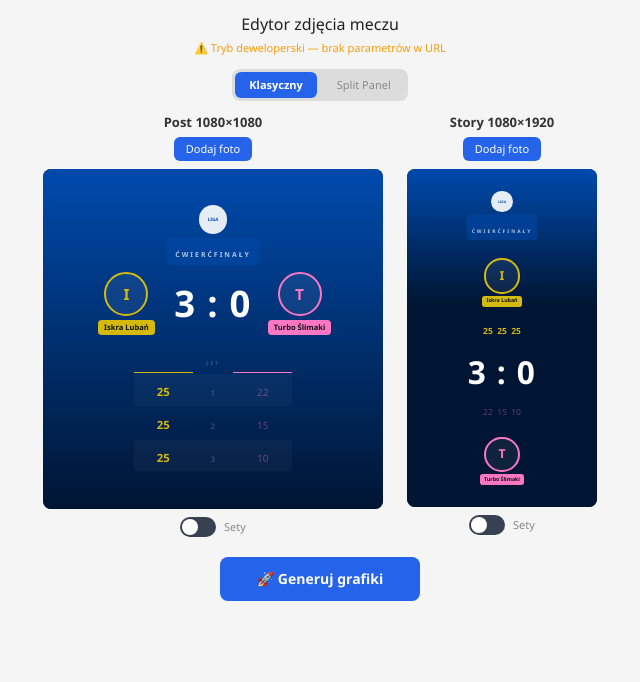
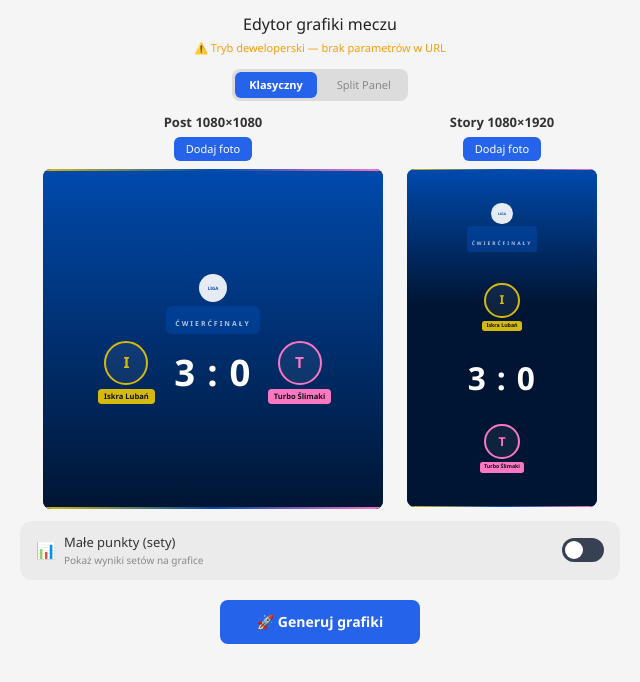
Before and after one commit to Kamil-Kwiecinski/liga-photo-editor, a React (Vite) app: page / in a window 1280 px wide. Shown: the top 682 px of the page, without its empty margins (320-960 px from the left). Built offline with nearby package versions, Linux system fonts and the light colour scheme.

Commit message:
Update PhotoEditor.jsx

```diff
--- a/src/PhotoEditor.jsx
+++ b/src/PhotoEditor.jsx
@@ -75,10 +75,11 @@ function rescaleBgPos(bgPos, oldZoom, newZoom, targetW, targetH, previewW, natW,
   return `${newPx.toFixed(0)}px ${newPy.toFixed(0)}px`;
 }
 
-// ── CLASSIC OVERLAYS ─────────────────────────────────────────────────────────
+// ── CLASSIC OVERLAYS (with photo) ────────────────────────────────────────────
 function PhotoOverlayPost({ s, m, showSets, selectedSponsors }) {
+  const sponsorBarH = selectedSponsors.length > 0 ? 80 : 0;
   return (
-    <div className="absolute inset-0 flex flex-col items-center justify-end z-10" style={{ pointerEvents: "none", paddingBottom: (40 + (selectedSponsors.length > 0 ? 80 * s : 0)) * s }}>
+    <div className="absolute inset-0 flex flex-col items-center justify-end z-10" style={{ pointerEvents: "none", paddingBottom: (40 + sponsorBarH) * s }}>
       <div style={{ position: "absolute", top: 20 * s, left: "50%", transform: "translateX(-50%)", background: "rgba(0,0,0,0.6)", borderRadius: "50%", width: 90 * s, height: 90 * s, display: "flex", alignItems: "center", justifyContent: "center" }}>
         <span style={{ color: "#fff", fontSize: 12 * s, fontWeight: 700 }}>LIGA</span></div>
       <div style={{ position: "absolute", top: 130 * s, left: "50%", transform: "translateX(-50%)", background: "rgba(0,0,0,0.5)", padding: `${4 * s}px ${20 * s}px`, borderRadius: 12 * s }}>
@@ -101,8 +102,9 @@ function PhotoOverlayPost({ s, m, showSets, selectedSponsors }) {
     </div>);
 }
 function PhotoOverlayStory({ s, m, showSets, selectedSponsors }) {
+  const sponsorBarH = selectedSponsors.length > 0 ? 100 : 0;
   return (
-    <div className="absolute inset-0 flex flex-col items-center justify-end z-10" style={{ pointerEvents: "none", paddingBottom: (80 + (selectedSponsors.length > 0 ? 100 * s : 0)) * s }}>
+    <div className="absolute inset-0 flex flex-col items-center justify-end z-10" style={{ pointerEvents: "none", paddingBottom: (80 + sponsorBarH) * s }}>
       <div style={{ position: "absolute", top: 60 * s, left: "50%", transform: "translateX(-50%)", background: "rgba(0,0,0,0.6)", borderRadius: "50%", width: 120 * s, height: 120 * s, display: "flex", alignItems: "center", justifyContent: "center" }}>
         <span style={{ color: "#fff", fontSize: 16 * s, fontWeight: 700 }}>LIGA</span></div>
       <div style={{ position: "absolute", top: 210 * s, left: "50%", transform: "translateX(-50%)", background: "rgba(0,0,0,0.5)", padding: `${6 * s}px ${24 * s}px`, borderRadius: 16 * s }}>
@@ -199,7 +201,7 @@ function SplitPanelOverlayStory({ s, m, selectedSponsors }) {
         {selectedSponsors.map((url, i) => <img key={i} src={url} alt="" style={{ height: 52 * s, maxWidth: 120 * s, objectFit: "contain", filter: "brightness(0) invert(1)", opacity: 0.7 }} />)}</div>)}</div>);
 }
 
-// ── SPLIT PANEL OVERLAYS — PREVIEW (zapowiedź) ──────────────────────────────
+// ── SPLIT PANEL OVERLAYS — PREVIEW ───────────────────────────────────────────
 function SplitPanelPreviewPost({ s, m, selectedSponsors }) {
   const panelW = 0.42; const sponsorBarH = selectedSponsors.length > 0 ? 80 : 0; const panelPadBottom = 28 + sponsorBarH;
   const homeNameFs = m.team_home.length > 14 ? 18 : 22; const awayNameFs = m.team_away.length > 14 ? 18 : 22;
@@ -262,11 +264,16 @@ function SplitPanelPreviewStory({ s, m, selectedSponsors }) {
 }
 
 // ── NO-PHOTO VARIANTS ────────────────────────────────────────────────────────
-function NoPhotoPost({ s, m }) {
+// showSets: OFF = no sets at all, ON = set table (post) / score rows (story)
+// selectedSponsors: shown at bottom bar
+function NoPhotoPost({ s, m, showSets, selectedSponsors }) {
   const isPreview = m.mode === "preview";
+  const sponsorBarH = selectedSponsors.length > 0 ? 80 : 0;
   return (
     <div className="absolute inset-0" style={{ background: `linear-gradient(180deg, ${m.color_liga} 0%, #001533 100%)` }}>
-      <div className="absolute inset-0 flex flex-col items-center justify-center z-10" style={{ pointerEvents: "none", gap: 12 * s }}>
+      <div style={{ position: "absolute", top: 0, left: 0, right: 0, height: 6 * s, background: `linear-gradient(90deg, ${m.color_home}, ${m.color_liga}, ${m.color_away})` }} />
+      <div style={{ position: "absolute", bottom: sponsorBarH * s, left: 0, right: 0, height: 6 * s, background: `linear-gradient(90deg, ${m.color_home}, ${m.color_liga}, ${m.color_away})` }} />
+      <div className="absolute inset-0 flex flex-col items-center justify-center z-10" style={{ pointerEvents: "none", gap: 12 * s, paddingBottom: sponsorBarH * s }}>
         <LigaLogo s={s} m={m} size={90} light />
         <KolejkaBadge s={s} m={m} fontSize={22} light />
         <div className="flex items-center justify-center" style={{ gap: 32 * s, marginTop: 10 * s }}>
@@ -277,13 +284,19 @@ function NoPhotoPost({ s, m }) {
           <div style={{ textAlign: "center", marginTop: 10 * s }}>
             <div style={{ fontSize: 28 * s, fontWeight: 700, color: "#fff" }}>{m.data_meczu} • {m.godzina}</div>
             <div style={{ color: "rgba(255,255,255,0.5)", fontSize: 18 * s, marginTop: 4 * s }}>{m.miejsce}</div></div>
-        ) : <SetTable s={s} m={m} />}</div></div>);
+        ) : (showSets && <SetTable s={s} m={m} />)}</div>
+      {selectedSponsors.length > 0 && (
+        <div style={{ position: "absolute", bottom: 0, left: 0, right: 0, height: 80 * s, background: "rgba(0,0,0,0.8)", display: "flex", alignItems: "center", justifyContent: "center", gap: 8 * s, zIndex: 20 }}>
+          {selectedSponsors.map((url, i) => <img key={i} src={url} alt="" style={{ height: 42 * s, maxWidth: 120 * s, objectFit: "contain", filter: "brightness(0) invert(1)" }} />)}</div>)}</div>);
 }
-function NoPhotoStory({ s, m }) {
+function NoPhotoStory({ s, m, showSets, selectedSponsors }) {
   const isPreview = m.mode === "preview";
+  const sponsorBarH = selectedSponsors.length > 0 ? 100 : 0;
   return (
     <div className="absolute inset-0" style={{ background: `linear-gradient(180deg, ${m.color_liga} 0%, #001533 40%, #001533 100%)` }}>
-      <div className="absolute inset-0 flex flex-col items-center justify-evenly z-10" style={{ pointerEvents: "none", paddingTop: 20 * s, paddingBottom: 20 * s }}>
+      <div style={{ position: "absolute", top: 0, left: 0, right: 0, height: 6 * s, background: `linear-gradient(90deg, ${m.color_home}, ${m.color_liga}, ${m.color_away})` }} />
+      <div style={{ position: "absolute", bottom: sponsorBarH * s, left: 0, right: 0, height: 6 * s, background: `linear-gradient(90deg, ${m.color_home}, ${m.color_liga}, ${m.color_away})` }} />
+      <div className="absolute inset-0 flex flex-col items-center justify-evenly z-10" style={{ pointerEvents: "none", paddingTop: 20 * s, paddingBottom: (20 + sponsorBarH) * s }}>
         <div className="flex flex-col items-center" style={{ gap: 12 * s }}>
           <LigaLogo s={s} m={m} size={120} light />
           <KolejkaBadge s={s} m={m} fontSize={28} light /></div>
@@ -291,15 +304,18 @@ function NoPhotoStory({ s, m }) {
         {isPreview ? (
           <span style={{ fontSize: 180 * s, fontWeight: 900, color: "#fff", lineHeight: 1, letterSpacing: 8 * s }}>VS</span>
         ) : (<>
-          <div className="flex justify-center" style={{ gap: 20 * s }}>
-            {m.set_scores.map((sc, i) => { const won = sc.home > sc.away; return <span key={i} style={{ fontSize: 48 * s, color: won ? m.color_home : m.color_home + '66', fontWeight: won ? 800 : 400, minWidth: 60 * s, textAlign: "center", display: "inline-block" }}>{sc.home}</span>; })}</div>
+          {showSets && <div className="flex justify-center" style={{ gap: 20 * s }}>
+            {m.set_scores.map((sc, i) => { const won = sc.home > sc.away; return <span key={i} style={{ fontSize: 48 * s, color: won ? m.color_home : m.color_home + '66', fontWeight: won ? 800 : 400, minWidth: 60 * s, textAlign: "center", display: "inline-block" }}>{sc.home}</span>; })}</div>}
           <span style={{ fontSize: 180 * s, fontWeight: 900, color: "#fff", lineHeight: 1, letterSpacing: 8 * s }}>{m.sets_home} : {m.sets_away}</span>
-          <div className="flex justify-center" style={{ gap: 20 * s }}>
-            {m.set_scores.map((sc, i) => { const won = sc.away > sc.home; return <span key={i} style={{ fontSize: 48 * s, color: won ? m.color_away : m.color_away + '66', fontWeight: won ? 800 : 400, minWidth: 60 * s, textAlign: "center", display: "inline-block" }}>{sc.away}</span>; })}</div></>)}
+          {showSets && <div className="flex justify-center" style={{ gap: 20 * s }}>
+            {m.set_scores.map((sc, i) => { const won = sc.away > sc.home; return <span key={i} style={{ fontSize: 48 * s, color: won ? m.color_away : m.color_away + '66', fontWeight: won ? 800 : 400, minWidth: 60 * s, textAlign: "center", display: "inline-block" }}>{sc.away}</span>; })}</div>}</>)}
         <TeamCircle s={s} m={m} team="away" size={200} fontSize={30} light />
         {isPreview && (<div style={{ textAlign: "center" }}>
           <div style={{ fontSize: 48 * s, fontWeight: 700, color: "#fff", letterSpacing: 2 }}>{m.data_meczu} • {m.godzina}</div>
-          <div style={{ color: "rgba(255,255,255,0.5)", fontSize: 28 * s, marginTop: 6 * s }}>{m.miejsce}</div></div>)}</div></div>);
+          <div style={{ color: "rgba(255,255,255,0.5)", fontSize: 28 * s, marginTop: 6 * s }}>{m.miejsce}</div></div>)}</div>
+      {selectedSponsors.length > 0 && (
+        <div style={{ position: "absolute", bottom: 0, left: 0, right: 0, height: 100 * s, background: "rgba(0,0,0,0.8)", display: "flex", alignItems: "center", justifyContent: "center", gap: 8 * s, zIndex: 20 }}>
+          {selectedSponsors.map((url, i) => <img key={i} src={url} alt="" style={{ height: 52 * s, maxWidth: 140 * s, objectFit: "contain", filter: "brightness(0) invert(1)" }} />)}</div>)}</div>);
 }
 
 // ── SHARED COMPONENTS ────────────────────────────────────────────────────────
@@ -360,7 +376,7 @@ function PreviewPanel({ label, targetW, targetH, image, imageNat, zoom, bgPos, s
   const onUp = () => { setDragging(false); setDragStart(null); };
 
   function renderOverlay() {
-    if (!image) return isStory ? <NoPhotoStory s={s} m={m} /> : <NoPhotoPost s={s} m={m} />;
+    if (!image) return isStory ? <NoPhotoStory s={s} m={m} showSets={showSets} selectedSponsors={selectedSponsors} /> : <NoPhotoPost s={s} m={m} showSets={showSets} selectedSponsors={selectedSponsors} />;
     if (m.mode === "preview") return isStory ? <SplitPanelPreviewStory s={s} m={m} selectedSponsors={selectedSponsors} /> : <SplitPanelPreviewPost s={s} m={m} selectedSponsors={selectedSponsors} />;
     if (graphicStyle === "split_panel") return isStory ? <SplitPanelOverlayStory s={s} m={m} selectedSponsors={selectedSponsors} /> : <SplitPanelOverlayPost s={s} m={m} selectedSponsors={selectedSponsors} />;
     return isStory ? <PhotoOverlayStory s={s} m={m} showSets={showSets} selectedSponsors={selectedSponsors} /> : <PhotoOverlayPost s={s} m={m} showSets={showSets} selectedSponsors={selectedSponsors} />;
@@ -402,12 +418,16 @@ export default function PhotoEditor() {
   const isPreview = m.mode === "preview";
   const availableStyles = isPreview ? STYLES_PREVIEW : STYLES_RESULT;
   const [graphicStyle, setGraphicStyle] = useState(isPreview ? "split_panel" : "classic");
+
   const [postImage, setPostImage] = useState(null); const [postImageNat, setPostImageNat] = useState({ w: 0, h: 0 });
   const [postZoom, setPostZoom] = useState(150); const [postBgPos, setPostBgPos] = useState("0px 0px");
-  const [postShowSets, setPostShowSets] = useState(false); const [postSponsors, setPostSponsors] = useState([]);
   const [storyImage, setStoryImage] = useState(null); const [storyImageNat, setStoryImageNat] = useState({ w: 0, h: 0 });
   const [storyZoom, setStoryZoom] = useState(150); const [storyBgPos, setStoryBgPos] = useState("0px 0px");
-  const [storyShowSets, setStoryShowSets] = useState(false); const [storySponsors, setStorySponsors] = useState([]);
+
+  // Shared controls
+  const [showSets, setShowSets] = useState(false);
+  const [selectedSponsors, setSelectedSponsors] = useState([]);
+
   const [status, setStatus] = useState(null);
   const [resultUrls, setResultUrls] = useState(null);
 
@@ -424,9 +444,6 @@ export default function PhotoEditor() {
     setResultUrls(null);
 
     const hasAnyPhoto = postImage || storyImage;
-
-    // Jeśli brak zdjęć → mode: classic (renderuje gradient bez foto)
-    // Jeśli jest zdjęcie → mode: result/preview (jak dotychczas)
     const effectiveMode = !hasAnyPhoto ? 'classic' : m.mode;
 
     const payload = {
@@ -444,41 +461,38 @@ export default function PhotoEditor() {
       data_meczu: m.data_meczu,
       godzina: m.godzina,
       miejsce: m.miejsce,
-      // Dla classic (bez zdjęć): przekaż sponsorów i set_points w body
-      sponsorzy: !hasAnyPhoto ? postSponsors.join(',') : '',
-      set_points: !hasAnyPhoto ? postShowSets : false,
+      sponsorzy: !hasAnyPhoto ? selectedSponsors.join(',') : '',
+      set_points: !hasAnyPhoto ? showSets : false,
       submitted_by: '',
-      // Dla foto: przekaż post/story z base64
       post: postImage ? {
         photo_base64: postImage,
         photo_position: pxToPercent(postBgPos, postZoom, 1080, 1080, 340, postImageNat.w, postImageNat.h),
         photo_zoom: `${postZoom}%`,
-        show_sets: postShowSets,
-        sponsorzy: postSponsors,
-        style: isPreview ? "preview" : graphicStyle,
-      } : (!hasAnyPhoto ? {
-        // Classic bez zdjęcia — Renderer potrzebuje post/story z style:'classic' i pustym photo
-        style: 'classic',
-        photo_base64: '',
-        photo_position: '50% 50%',
-        photo_zoom: '150%',
-        show_sets: postShowSets,
-        sponsorzy: postSponsors,
-      } : null),
-      story: storyImage ? {
-        photo_base64: storyImage,
-        photo_position: pxToPercent(storyBgPos, storyZoom, 1080, 1920, 190, storyImageNat.w, storyImageNat.h),
-        photo_zoom: `${storyZoom}%`,
-        show_sets: storyShowSets,
-        sponsorzy: storySponsors,
+        show_sets: showSets,
+        sponsorzy: selectedSponsors,
         style: isPreview ? "preview" : graphicStyle,
       } : (!hasAnyPhoto ? {
         style: 'classic',
         photo_base64: '',
         photo_position: '50% 50%',
         photo_zoom: '150%',
-        show_sets: storyShowSets,
-        sponsorzy: storySponsors,
+        show_sets: showSets,
+        sponsorzy: selectedSponsors,
+      } : null),
+      story: storyImage ? {
+        photo_base64: storyImage,
+        photo_position: pxToPercent(storyBgPos, storyZoom, 1080, 1920, 190, storyImageNat.w, storyImageNat.h),
+        photo_zoom: `${storyZoom}%`,
+        show_sets: showSets,
+        sponsorzy: selectedSponsors,
+        style: isPreview ? "preview" : graphicStyle,
+      } : (!hasAnyPhoto ? {
+        style: 'classic',
+        photo_base64: '',
+        photo_position: '50% 50%',
+        photo_zoom: '150%',
+        show_sets: showSets,
+        sponsorzy: selectedSponsors,
       } : null),
     };
 
@@ -498,38 +512,60 @@ export default function PhotoEditor() {
   return (
     <div className="flex flex-col items-center gap-3 p-3 max-w-5xl mx-auto">
       <div className="text-center">
-        <h2 style={{ fontSize: 16, fontWeight: 500, color: "var(--color-text-primary, #222)", margin: 0 }}>{isPreview ? "Edytor zapowiedzi meczu" : "Edytor zdjęcia meczu"}</h2>
-        <p style={{ fontSize: 11, color: isDev ? "#f59e0b" : "var(--color-text-secondary, #888)", marginTop: 4 }}>{isDev ? "⚠️ Tryb deweloperski — brak parametrów w URL" : headerText}</p></div>
+        <h2 style={{ fontSize: 16, fontWeight: 500, color: "var(--color-text-primary, #222)", margin: 0 }}>
+          {isPreview ? "Edytor zapowiedzi meczu" : "Edytor grafiki meczu"}
+        </h2>
+        <p style={{ fontSize: 11, color: isDev ? "#f59e0b" : "var(--color-text-secondary, #888)", marginTop: 4 }}>
+          {isDev ? "⚠️ Tryb deweloperski — brak parametrów w URL" : headerText}
+        </p>
+      </div>
+
       <StyleSelector styles={availableStyles} value={graphicStyle} onChange={setGraphicStyle} />
+
+      {/* ── Preview panels ── */}
       <div className="flex gap-6 flex-wrap justify-center items-start">
-        <div className="flex flex-col items-center gap-2">
         <PreviewPanel label="Post 1080×1080" targetW={1080} targetH={1080} image={postImage} imageNat={postImageNat} zoom={postZoom} bgPos={postBgPos} setBgPos={setPostBgPos}
           onUpload={loadImage((src, nat, initPos) => { setPostImage(src); setPostImageNat(nat); setPostZoom(150); setPostBgPos(initPos); }, 1080, 1080, 340)}
           onRemove={() => { setPostImage(null); setPostImageNat({ w: 0, h: 0 }); setPostZoom(150); setPostBgPos("0px 0px"); }}
-            m={m} maxPreviewW={340} showSets={postShowSets} selectedSponsors={postSponsors}
+          m={m} maxPreviewW={340} showSets={showSets} selectedSponsors={selectedSponsors}
           onZoomChange={(z) => { setPostBgPos(prev => rescaleBgPos(prev, postZoom, z, 1080, 1080, 340, postImageNat.w, postImageNat.h)); setPostZoom(z); }} graphicStyle={graphicStyle} />
-          {!isPreview && graphicStyle === "classic" && (
-            <label style={{ display: "flex", alignItems: "center", gap: 8, cursor: "pointer", userSelect: "none" }}>
-              <div onClick={() => setPostShowSets(v => !v)} style={{ width: 36, height: 20, borderRadius: 10, background: postShowSets ? "#2563eb" : "#374151", position: "relative", transition: "background 0.2s", flexShrink: 0 }}>
-                <div style={{ position: "absolute", top: 2, left: postShowSets ? 18 : 2, width: 16, height: 16, borderRadius: "50%", background: "#fff", transition: "left 0.2s" }} /></div>
-              <span style={{ fontSize: 11, color: "var(--color-text-secondary, #888)" }}>Sety</span></label>)}
-          <SponsorsSelector sponsorzy={m.sponsorzy} selected={postSponsors} setSelected={setPostSponsors} /></div>
-        <div className="flex flex-col items-center gap-2">
         <PreviewPanel label="Story 1080×1920" targetW={1080} targetH={1920} image={storyImage} imageNat={storyImageNat} zoom={storyZoom} bgPos={storyBgPos} setBgPos={setStoryBgPos}
           onUpload={loadImage((src, nat, initPos) => { setStoryImage(src); setStoryImageNat(nat); setStoryZoom(150); setStoryBgPos(initPos); }, 1080, 1920, 190)}
           onRemove={() => { setStoryImage(null); setStoryImageNat({ w: 0, h: 0 }); setStoryZoom(150); setStoryBgPos("0px 0px"); }}
-            m={m} maxPreviewW={190} showSets={storyShowSets} selectedSponsors={storySponsors}
+          m={m} maxPreviewW={190} showSets={showSets} selectedSponsors={selectedSponsors}
           onZoomChange={(z) => { setStoryBgPos(prev => rescaleBgPos(prev, storyZoom, z, 1080, 1920, 190, storyImageNat.w, storyImageNat.h)); setStoryZoom(z); }} graphicStyle={graphicStyle} />
-          {!isPreview && graphicStyle === "classic" && (
-            <label style={{ display: "flex", alignItems: "center", gap: 8, cursor: "pointer", userSelect: "none" }}>
-              <div onClick={() => setStoryShowSets(v => !v)} style={{ width: 36, height: 20, borderRadius: 10, background: storyShowSets ? "#2563eb" : "#374151", position: "relative", transition: "background 0.2s", flexShrink: 0 }}>
-                <div style={{ position: "absolute", top: 2, left: storyShowSets ? 18 : 2, width: 16, height: 16, borderRadius: "50%", background: "#fff", transition: "left 0.2s" }} /></div>
-              <span style={{ fontSize: 11, color: "var(--color-text-secondary, #888)" }}>Sety</span></label>)}
-          <SponsorsSelector sponsorzy={m.sponsorzy} selected={storySponsors} setSelected={setStorySponsors} /></div></div>
+      </div>
+
+      {/* ── Shared controls BELOW panels ── */}
+      {!isPreview && (
+        <div style={{ display: "flex", flexDirection: "column", gap: 10, width: "100%", maxWidth: 600, background: "rgba(0,0,0,0.04)", borderRadius: 12, padding: "12px 16px" }}>
+          <label style={{ display: "flex", alignItems: "center", justifyContent: "space-between", cursor: "pointer", userSelect: "none" }}>
+            <div style={{ display: "flex", alignItems: "center", gap: 8 }}>
+              <span style={{ fontSize: 16 }}>📊</span>
+              <div>
+                <div style={{ fontSize: 13, fontWeight: 500, color: "var(--color-text-primary, #333)" }}>Małe punkty (sety)</div>
+                <div style={{ fontSize: 10, color: "var(--color-text-secondary, #888)" }}>Pokaż wyniki setów na grafice</div>
+              </div>
+            </div>
+            <div onClick={(e) => { e.preventDefault(); setShowSets(v => !v); }}
+              style={{ width: 42, height: 24, borderRadius: 12, background: showSets ? "#2563eb" : "#374151", position: "relative", transition: "background 0.2s", flexShrink: 0, cursor: "pointer" }}>
+              <div style={{ position: "absolute", top: 3, left: showSets ? 21 : 3, width: 18, height: 18, borderRadius: "50%", background: "#fff", transition: "left 0.2s" }} />
+            </div>
+          </label>
+          {m.sponsorzy.length > 0 && (
+            <SponsorsSelector sponsorzy={m.sponsorzy} selected={selectedSponsors} setSelected={setSelectedSponsors} />
+          )}
+        </div>
+      )}
+
+      {/* ── Generate button ── */}
       <button onClick={generateGraphics} disabled={status === "sending"} className="px-6 py-3 rounded-lg text-sm font-bold text-white"
         style={{ marginTop: 8, minWidth: 200, border: "none", cursor: status === "sending" ? "not-allowed" : "pointer",
           background: status === "sending" ? "#6b7280" : status === "ok" ? "#059669" : status === "error" ? "#dc2626" : "#2563eb" }}>
-        {status === "sending" ? "⏳ Wysyłanie…" : status === "ok" ? "✅ Wysłano! Grafiki za chwilę w arkuszu." : status === "error" ? "❌ Błąd — spróbuj ponownie" : isPreview ? "🚀 Generuj zapowiedź" : "🚀 Generuj grafiki"}</button>
+        {status === "sending" ? "⏳ Generuję…" : status === "ok" ? "✅ Gotowe!" : status === "error" ? "❌ Błąd — spróbuj ponownie" : "🚀 Generuj grafiki"}
+      </button>
+
+      {/* ── Result thumbnails ── */}
       {resultUrls && (resultUrls.post || resultUrls.story) && (
         <div style={{ marginTop: 16, padding: "16px 20px", background: "rgba(5,150,105,0.1)", borderRadius: 12, border: "1px solid rgba(5,150,105,0.3)" }}>
           <p style={{ fontSize: 12, fontWeight: 600, color: "#059669", textTransform: "uppercase", letterSpacing: 1, marginBottom: 12, textAlign: "center" }}>Gotowe! Kliknij żeby otworzyć</p>
@@ -538,17 +574,18 @@ export default function PhotoEditor() {
               <a href={resultUrls.post} target="_blank" rel="noopener noreferrer" style={{ textAlign: "center", textDecoration: "none" }}>
                 <img src={resultUrls.post} alt="Post" style={{ width: 160, height: 160, objectFit: "cover", borderRadius: 8, border: "2px solid #059669" }} />
                 <div style={{ fontSize: 11, color: "#059669", marginTop: 6, fontWeight: 600 }}>📥 Post 1080×1080</div>
-        </a>
-      )}
+              </a>)}
             {resultUrls.story && (
               <a href={resultUrls.story} target="_blank" rel="noopener noreferrer" style={{ textAlign: "center", textDecoration: "none" }}>
                 <img src={resultUrls.story} alt="Story" style={{ width: 90, height: 160, objectFit: "cover", borderRadius: 8, border: "2px solid #059669" }} />
                 <div style={{ fontSize: 11, color: "#059669", marginTop: 6, fontWeight: 600 }}>📥 Story 1080×1920</div>
-        </a>
-      )}
+              </a>)}
           </div>
           <p style={{ fontSize: 10, color: "#6b7280", marginTop: 8, textAlign: "center" }}>Przytrzymaj obrazek żeby zapisać na telefonie</p>
         </div>
       )}
-      {status === "error" && <p style={{ fontSize: 11, color: "#dc2626", textAlign: "center" }}>Sprawdź czy workflow w n8n jest aktywny (Production).</p>}</div>);
+
+      {status === "error" && <p style={{ fontSize: 11, color: "#dc2626", textAlign: "center" }}>Sprawdź czy workflow w n8n jest aktywny (Production).</p>}
+    </div>
+  );
 }
```
Lines whose indentation alone changed are shown as unchanged.
